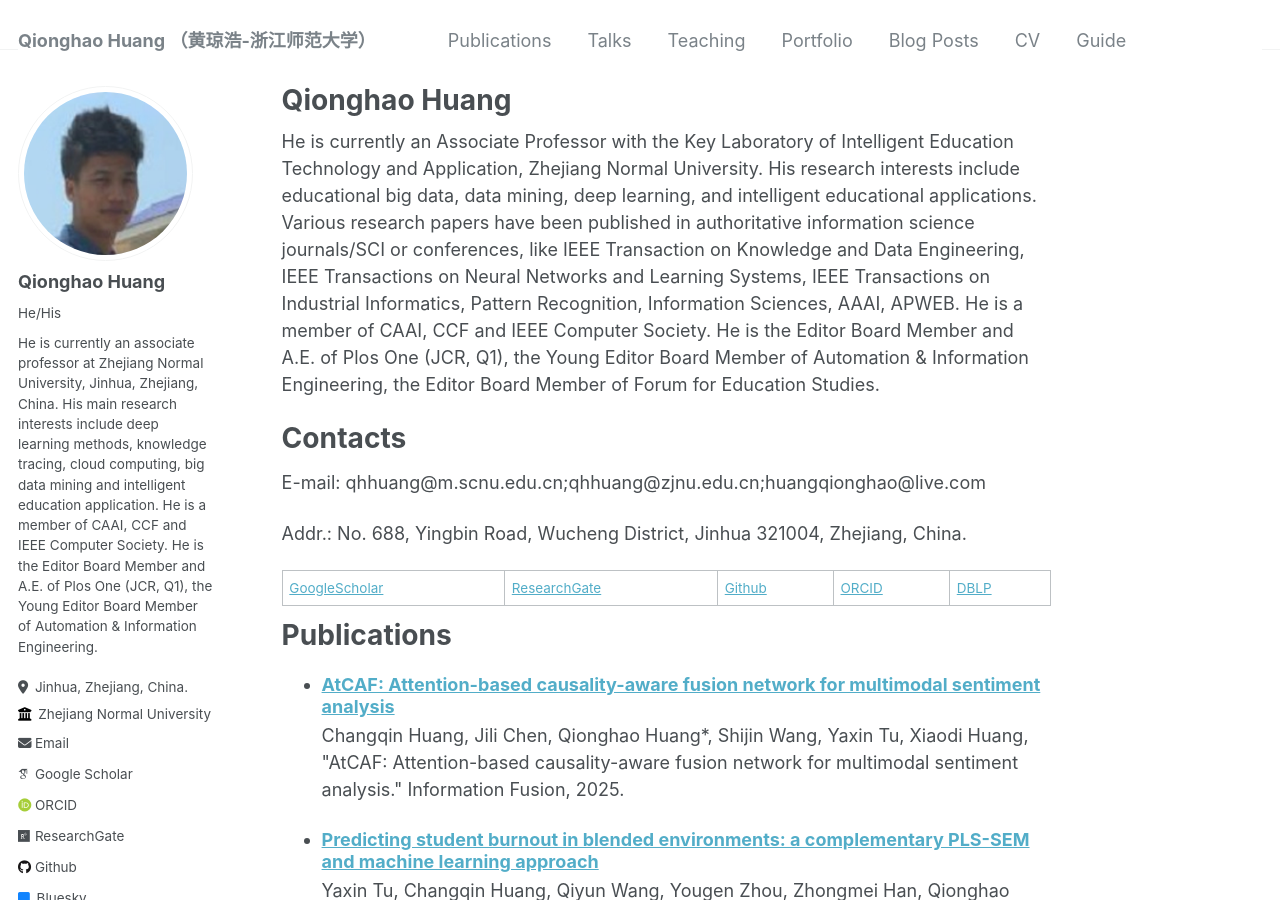
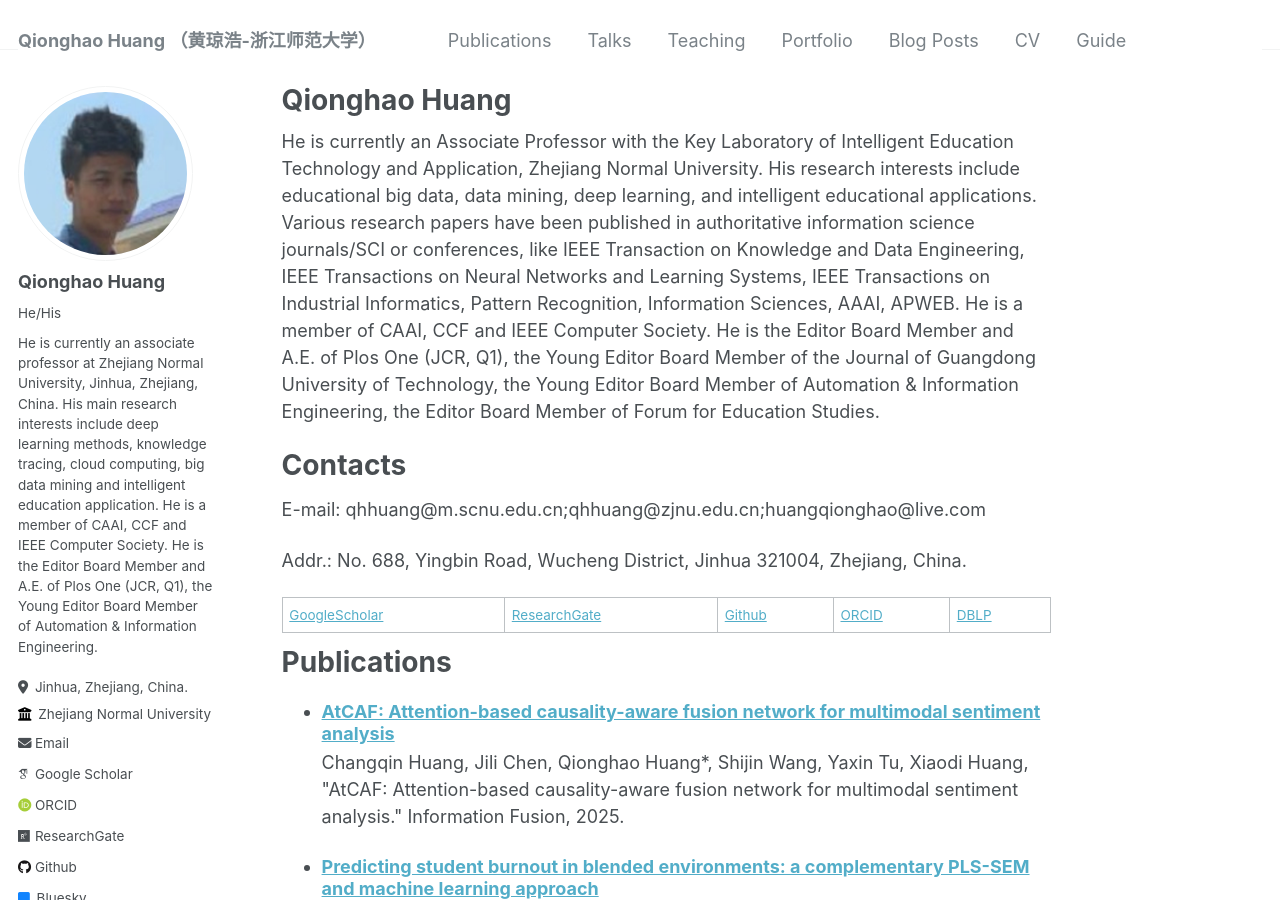
Before and after one commit to qhhuang-ai/qhhuang-ai.github.io, a Jekyll site: the page built from _pages/about.md, in a window 1280 px wide and 900 px high. Built offline with Jekyll 4.4.1, drawn with Linux system fonts in a browser that asks for light colours; some web fonts are replaced; a script that is not in the unit is left out; comment, search, counter and statistics services are not loaded; some of the changed text lies outside the part shown.

Commit message:
update CV

```diff
--- a/_pages/about.md
+++ b/_pages/about.md
@@ -16,6 +16,7 @@ like IEEE Transaction on Knowledge and Data Engineering, IEEE Transactions on Ne
 IEEE Transactions on Industrial Informatics, Pattern Recognition, Information Sciences, AAAI, APWEB.
 He is a member of CAAI, CCF and IEEE Computer Society.
 He is the Editor Board Member and A.E. of Plos One (JCR, Q1),
+the Young Editor Board Member of the Journal of Guangdong University of Technology,
 the Young Editor Board Member of Automation & Information Engineering,
 the Editor Board Member of Forum for Education Studies.
 
@@ -92,6 +94,7 @@ Awards
 Service and leadership
 ------
 1. Editor Board Member and A.E. of Plos One (JCR, Q1)
+1. Young Editor Board Member of the Journal of Guangdong University of Technology
 1. Young Editor Board Member of Automation & Information Engineering (Chinese Journal)
 1. Editor Board Member of Forum for Education Studies
 1. Correspondence review expert for the National Natural Science Foundation
```
Also changed, not shown: other parts of _pages/about.md (+1 -0 lines).
